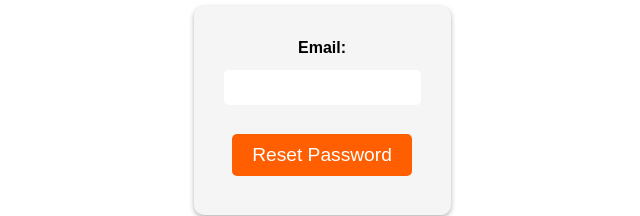
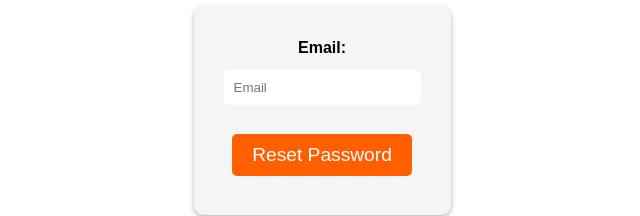
Before and after one commit to NaijaTechBro/Redox, a React (Vite) app: page /admin/forgot-pass in a window 1280 px wide. Shown: the part 133-349 px from the top of the page, without its empty margins (318-958 px from the left). Built offline with nearby package versions, Linux system fonts and the light colour scheme; a web font is replaced by a local one.

Commit message:
forgotpass

```diff
--- a/src/pages/Admin/Auth/ForgotPass.jsx
+++ b/src/pages/Admin/Auth/ForgotPass.jsx
@@ -1,30 +1,48 @@
 import React, { useState } from 'react';
 import '../admin.css';
+import { toast } from "react-toastify";
+import { validateEmail } from "../../../redux/features/auth/authService";
+import { useDispatch, useSelector } from "react-redux";
+import { forgotPassword, RESET } from "../../../redux/features/auth/authSlice";
+import Loader from "../../../components/Loader/Loader";
 
 function ForgotPass() {
+  const dispatch = useDispatch();
   const [email, setEmail] = useState('');
 
+  const { isLoading } = useSelector((state) => state.auth);
 
-  const handleEmailChange = (event) => {
-    setEmail(event.target.value);
-  };
+  const forgot = async (e) => {
+    e.preventDefault();
+    if (!email) {
+      return toast.error("Please enter an email");
+    }
 
+    if (!validateEmail(email)) {
+      return toast.error("Please enter a valid email");
+    }
 
-  const handleSubmit = (event) => {
-    event.preventDefault();
-    // Add code to submit form data to server or validate input fields
+    const userData = {
+      email,
+    };
+
+    await dispatch(forgotPassword(userData));
+    await dispatch(RESET());
   };
 
   return (
     <div className="login-page">
+      {isLoading && <Loader />}
       <h1>Admin Forgot Password</h1>
-      <form onSubmit={handleSubmit}>
+      <form onSubmit={forgot}>
       <label htmlFor="email">Email:</label>
         <input
-          type="text"
-          id="email"
-          value={email}
-          onChange={handleEmailChange}
+              type="email"
+              placeholder="Email"
+              required
+              name="email"
+              value={email}
+              onChange={(e) => setEmail(e.target.value)}
         />
         <button type="submit">Reset Password</button>
       </form>
```
